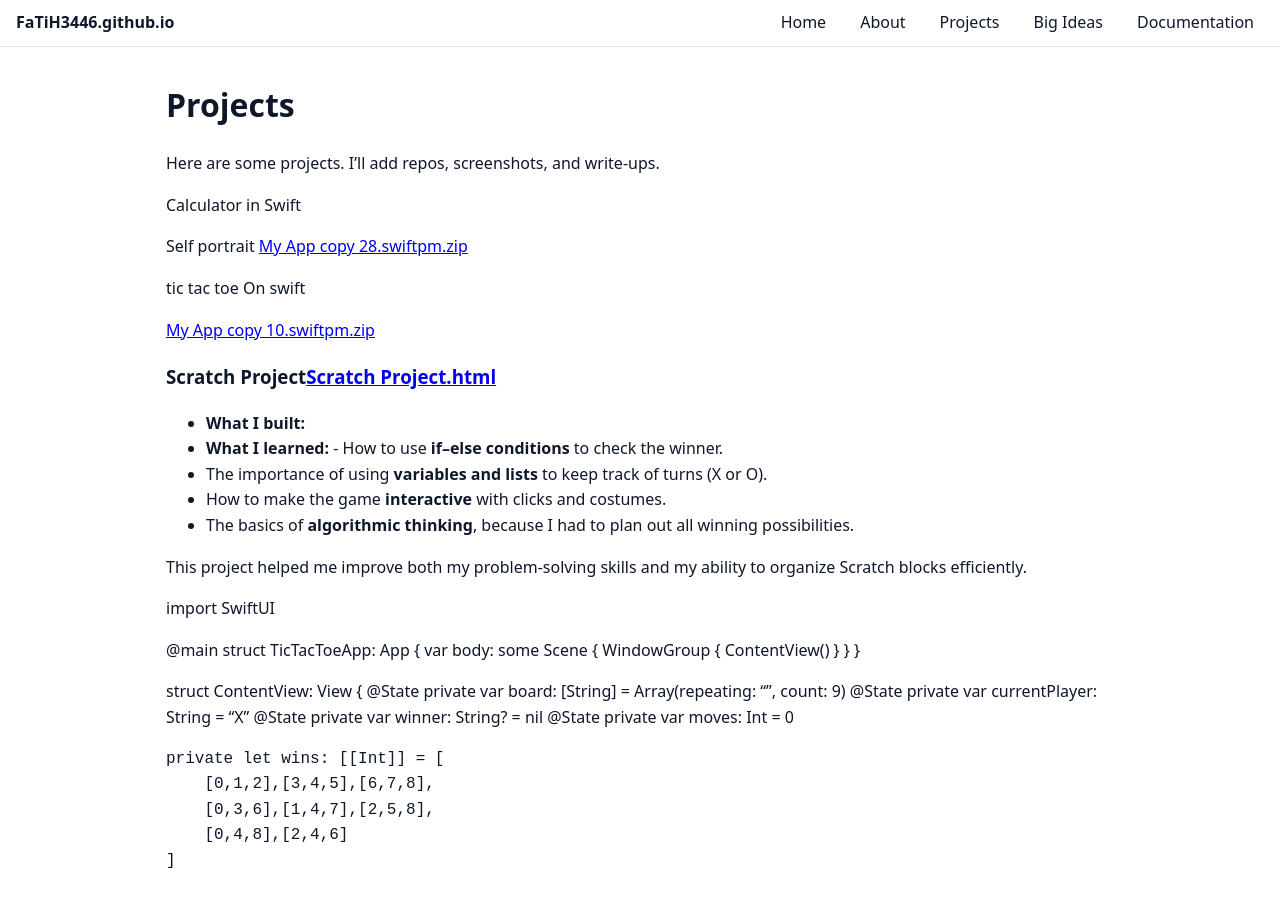
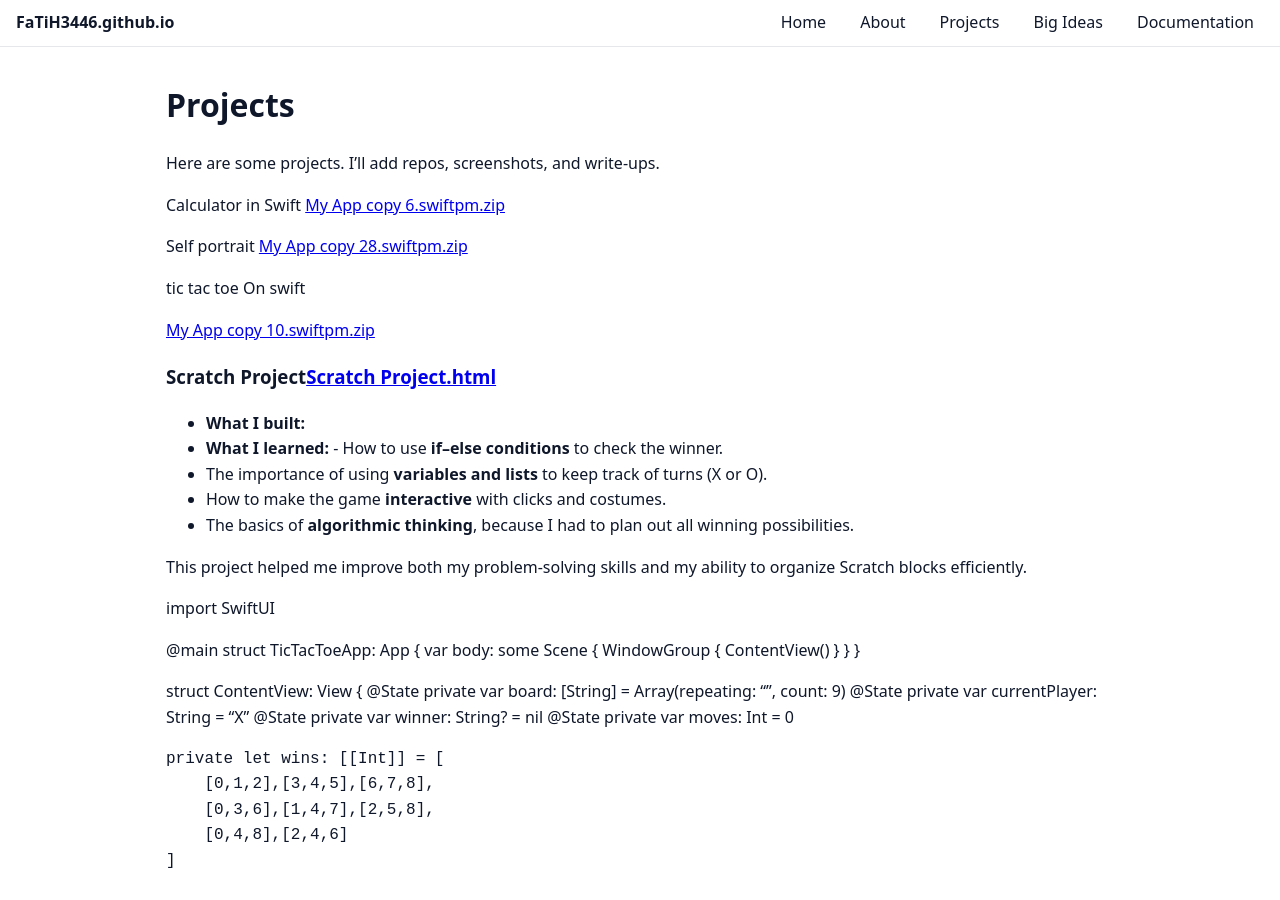
Before and after one commit to FaTiH3446/FaTiH3446.github.io, a Jekyll site: the page built from project.md, in a window 1280 px wide and 900 px high. Built offline with Jekyll 4.4.1, drawn with Linux system fonts in a browser that asks for light colours.

Commit message:
Add project file links to project.md
Added links to project files for Calculator and Self portrait.

```diff
--- a/project.md
+++ b/project.md
@@ -8,6 +8,7 @@ Here are some projects. I’ll add repos, screenshots, and write-ups.
 
 
 Calculator in Swift
+[My App copy 6.swiftpm.zip](https://github.com/user-attachments/files/23064392/My.App.copy.6.swiftpm.zip)
 
 
 Self portrait
```
